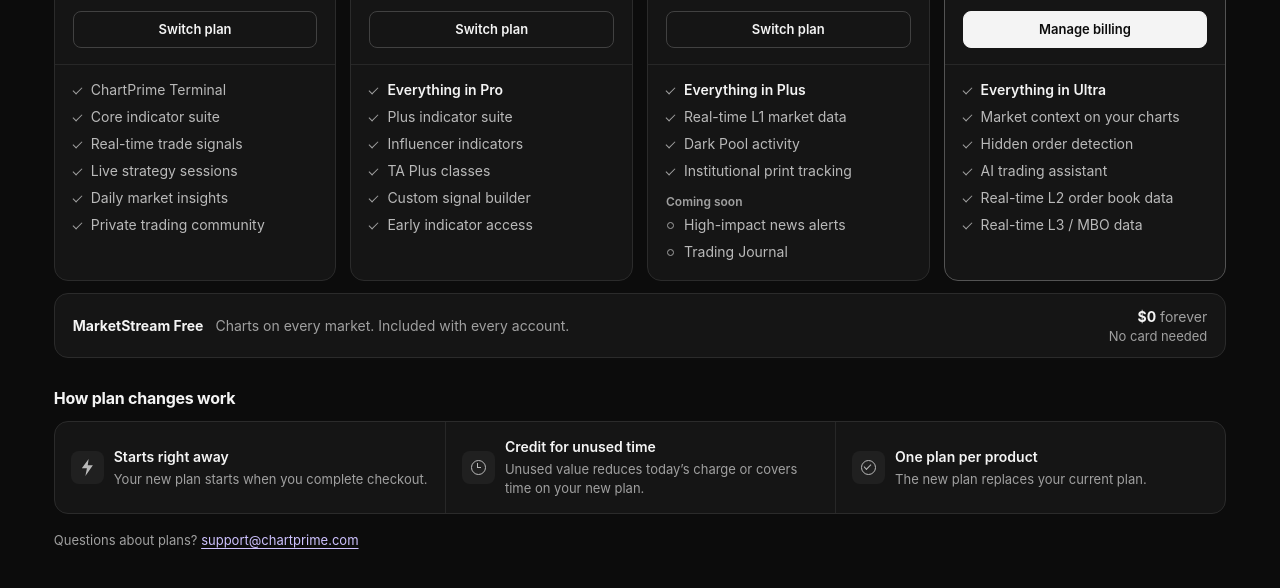
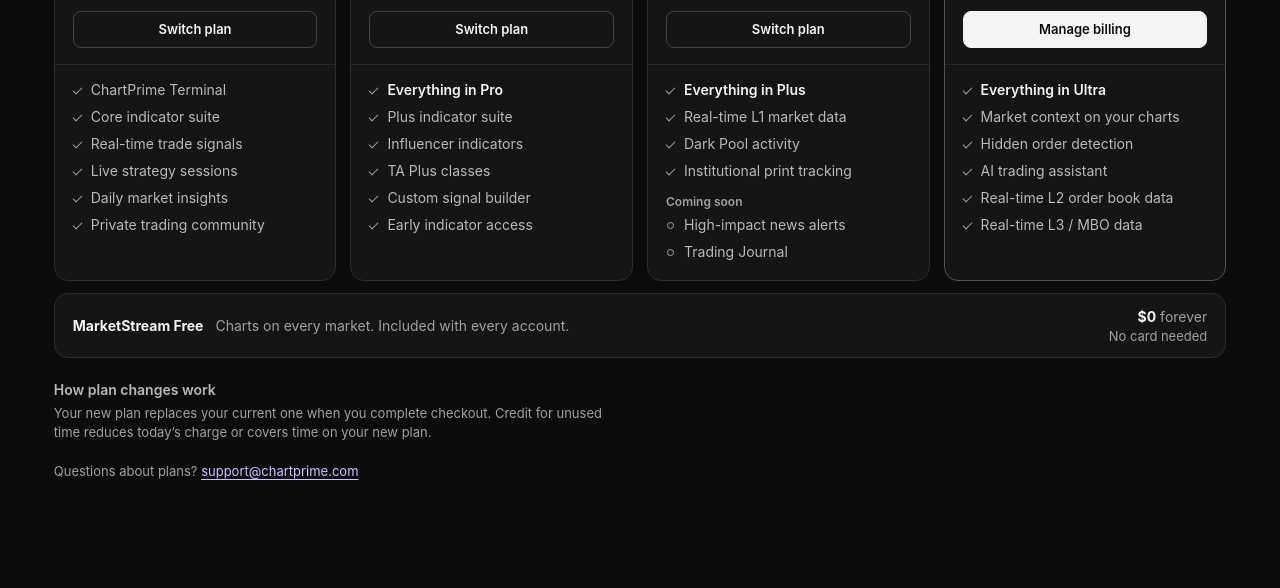
Before and after one commit to giangarone/chartprime-portal, a plain HTML site: page plans-mockup.html in a window 1280 px wide. Shown: the part 458-1046 px from the top of the page. After the commit the page ends 991 px from the top, so only its background shows below. Drawn offline with Linux system fonts and the light colour scheme.

Commit message:
Simplify the plan change guidance

```diff
--- a/plans-mockup.html
+++ b/plans-mockup.html
@@ -544,105 +544,25 @@
 
     .credit-table .plan-button { width: auto; white-space: nowrap; }
 
-    .plan-help {
-      margin-top: 28px;
+    .plan-change-note {
+      max-width: 68ch;
+      margin-top: 21px;
+      color: var(--muted);
+      font-size: 0.8125rem;
     }
 
-    .plan-help:has(section[hidden]) {
-      padding-top: 21px;
-      border-top: 1px solid var(--divider);
-    }
-
-    .plan-help h2 {
-      margin-bottom: 11px;
-      font-size: 1rem;
-      font-weight: 650;
-      letter-spacing: -0.015em;
-    }
-
-    .policy-grid {
-      display: grid;
-      grid-template-columns: repeat(3, minmax(0, 1fr));
-      border: 1px solid var(--border);
-      border-radius: var(--card-radius);
-      background: var(--surface);
-    }
-
-    .policy-item {
-      display: flex;
-      align-items: center;
-      gap: 10px;
-      padding: 14px 9px 14px 16px;
-    }
-
-    .policy-item + .policy-item { border-inline-start: 1px solid var(--divider); }
-
-    .policy-icon {
-      display: grid;
-      place-items: center;
-      width: 33px;
-      height: 33px;
-      flex: none;
-      border-radius: 8px;
-      background: var(--raised);
+    .plan-change-note h2 {
+      margin-bottom: 4px;
       color: var(--secondary);
-    }
-
-    .activation-icon {
-      width: 17px;
-      height: 17px;
-      background: currentColor;
-      clip-path: polygon(58% 0, 18% 55%, 48% 55%, 39% 100%, 83% 38%, 53% 38%);
-    }
-
-    .credit-clock-icon, .active-plan-icon {
-      position: relative;
-      width: 15px;
-      height: 15px;
-      border: 1.5px solid currentColor;
-      border-radius: 50%;
-    }
-
-    .credit-clock-icon::after {
-      content: "";
-      position: absolute;
-      top: 2px;
-      left: 5px;
-      width: 4px;
-      height: 5px;
-      border: solid currentColor;
-      border-width: 0 0 1.5px 1.5px;
-    }
-
-    .active-plan-icon::after {
-      content: "";
-      position: absolute;
-      top: 3px;
-      left: 2px;
-      width: 7px;
-      height: 4px;
-      border: solid currentColor;
-      border-width: 0 0 1.5px 1.5px;
-      transform: rotate(-45deg);
-    }
-
-    .policy-grid h3 {
       font-size: 0.875rem;
       font-weight: 600;
     }
 
-    .policy-grid p {
-      margin-top: 3px;
+    .help-contact {
+      margin-top: 19px;
       color: var(--muted);
       font-size: 0.8125rem;
     }
-
-    .help-contact {
-      color: var(--muted);
-      font-size: 0.8125rem;
-    }
-
-    .plan-help section:not([hidden]) + .help-contact { margin-top: 17px; }
 
     .help-contact a {
       color: var(--accent);
@@ -652,15 +572,6 @@
 
     @media (max-width: 66rem) {
       .plan-grid { grid-template-columns: repeat(2, minmax(0, 1fr)); }
-    }
-
-    @media (max-width: 48rem) {
-      .policy-grid { grid-template-columns: minmax(0, 1fr); }
-
-      .policy-item + .policy-item {
-        border-top: 1px solid var(--divider);
-        border-inline-start: 0;
-      }
     }
 
     @media (max-width: 41rem) {
@@ -1019,32 +930,10 @@
       </div>
     </section>
 
-    <footer class="plan-help">
-      <section id="plan-change-policy" aria-labelledby="plan-help-heading">
-        <h2 id="plan-help-heading">How plan changes work</h2>
-        <div class="policy-grid">
-          <div class="policy-item">
-            <span class="policy-icon" aria-hidden="true"><span class="activation-icon"></span></span>
-            <div>
-              <h3>Starts right away</h3>
-              <p>Your new plan starts when you complete checkout.</p>
-            </div>
-          </div>
-          <div class="policy-item">
-            <span class="policy-icon" aria-hidden="true"><span class="credit-clock-icon"></span></span>
-            <div>
-              <h3>Credit for unused time</h3>
-              <p>Unused value reduces today’s charge or covers time on your new plan.</p>
-            </div>
-          </div>
-          <div class="policy-item">
-            <span class="policy-icon" aria-hidden="true"><span class="active-plan-icon"></span></span>
-            <div>
-              <h3>One plan per product</h3>
-              <p>The new plan replaces your current plan.</p>
-            </div>
-          </div>
-        </div>
+    <footer>
+      <section class="plan-change-note" id="plan-change-policy" aria-labelledby="plan-change-heading">
+        <h2 id="plan-change-heading">How plan changes work</h2>
+        <p>Your new plan replaces your current one when you complete checkout. Credit for unused time reduces today’s charge or covers time on your new plan.</p>
       </section>
       <p class="help-contact">Questions about plans? <a href="mailto:support@chartprime.com">support@chartprime.com</a></p>
     </footer>
```
